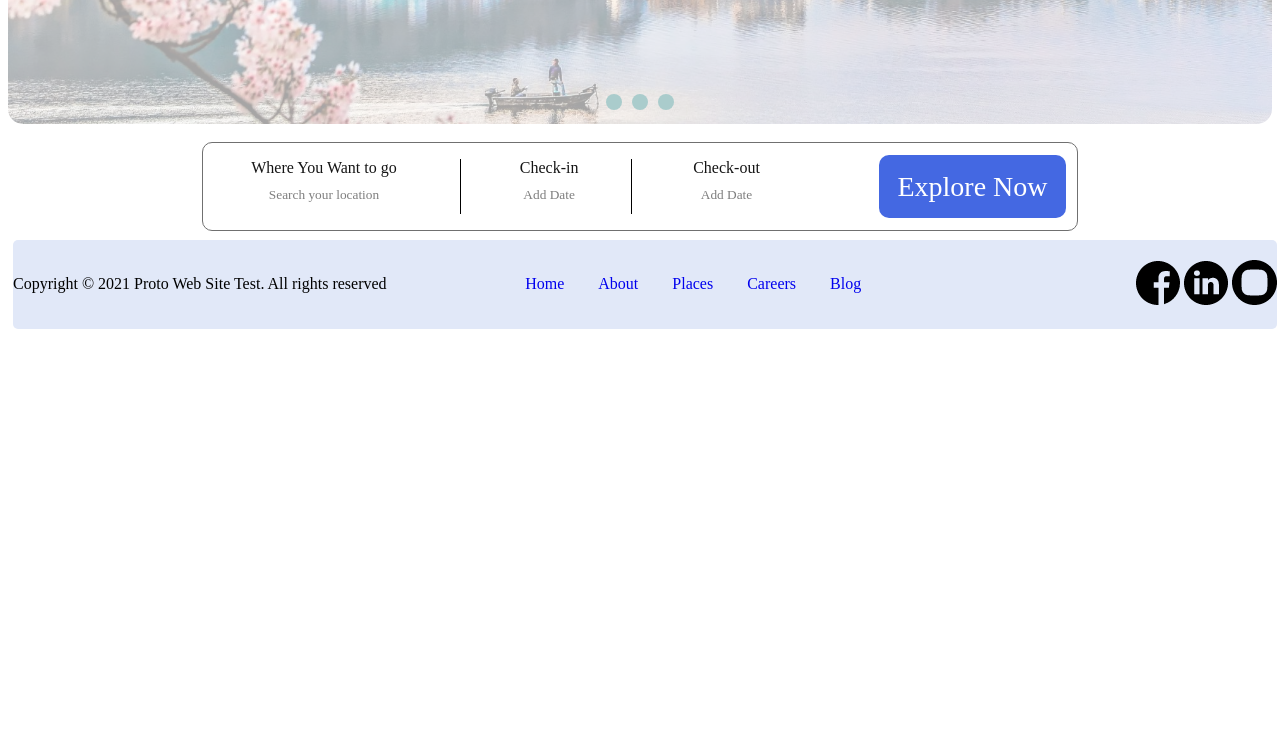
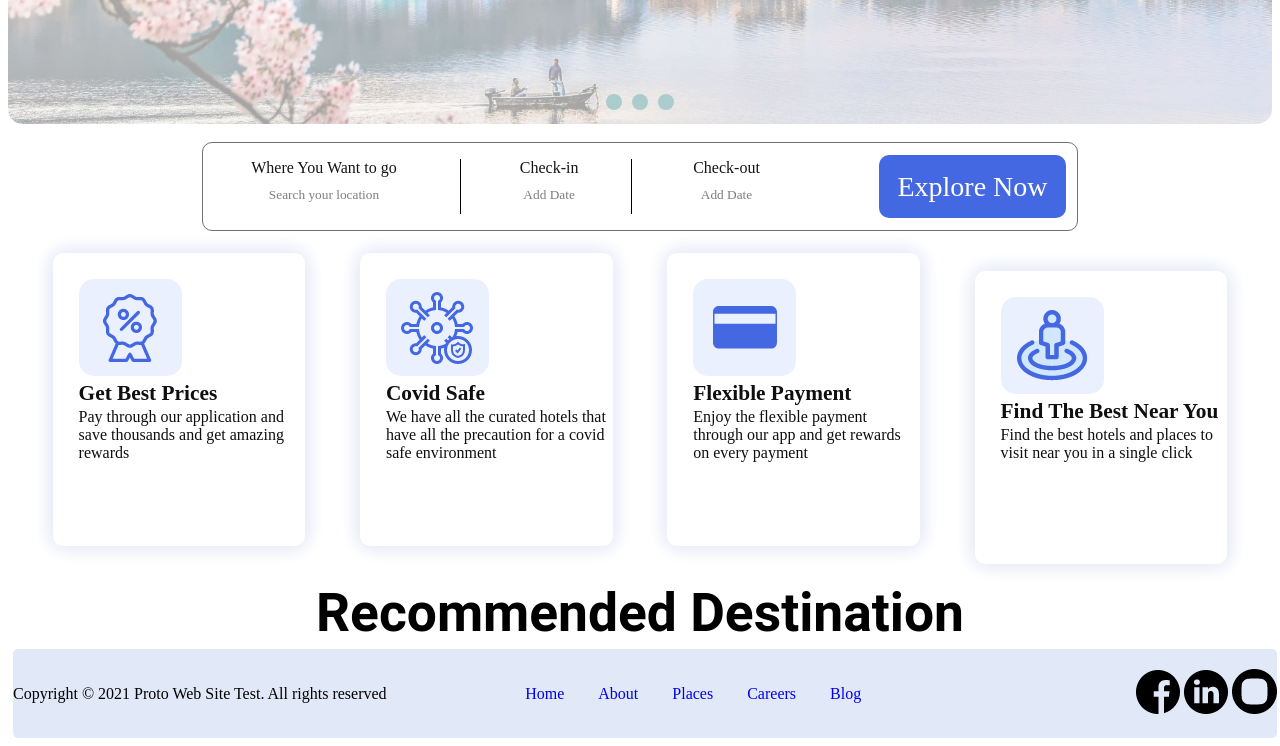
Before and after one commit to vrispo/webpageSampleProject, a PHP site: page / in a window 1280 px wide. Shown: the part 542-1288 px from the top of the page. Before the commit the page ends 871 px from the top, so only its background shows below. Run offline with PHP 8.4, Linux system fonts and the light colour scheme.

Commit message:
aggiornamento varie sezioni

```diff
--- a/index.php
+++ b/index.php
@@ -71,7 +71,33 @@
                     </div>
                 </form>
             </div>
-
+            <br>
+            <div class='info-container'>
+                <div class='info-box'>
+                    <div class="info-img" style="background-image: url('./Images/Get Best Prices.png')"></div>
+                    <div class="info-title"><p>Get Best Prices</p></div>
+                    <div class="info-text"><p>Pay through our application and save thousands and get amazing rewards</p></div>
+                </div>
+                <div class='info-box'>
+                    <div class="info-img" style="background-image: url('./Images/Covid Safe.png')"></div>
+                    <div class="info-title"><p>Covid Safe</p></div>
+                    <div class="info-text"><p>We have all the curated hotels that have all the precaution for a covid safe environment</p></div>
+                </div>
+                <div class='info-box'>
+                    <div class="info-img" style="background-image: url('./Images/Flexible Payment.png')"></div>
+                    <div class="info-title"><p>Flexible Payment</p></div>
+                    <div class="info-text"><p>Enjoy the flexible payment through our app and get rewards on every payment</p></div>
+                </div>
+                <div class='info-box'>
+                    <div class="info-img" style="background-image: url('./Images/Nearby.png')"></div>
+                    <div class="info-title"><p>Find The Best Near You</p></div>
+                    <div class="info-text"><p>Find the best hotels and places to visit near you in a single click</p></div>
+                </div>
+            </div>
+        </div>
+        <br>
+        <div class="destination-container">
+            <div class="destination-title">Recommended Destination</div>
         </div>
 
         <div id ="pie">
--- a/screenstyle.css
+++ b/screenstyle.css
@@ -5,7 +5,7 @@
 */
 body{
     max-width: 1786px;
-    min-width: 995px;
+    min-width: 1200px;
 }
 
 a{
@@ -213,6 +213,7 @@ a{
   to {opacity: 2}
 }
 
+/* SEZIONE TABLE CONTAINER CSS*/
 .table-container{
     position: relative;
     text-align: center;
@@ -324,3 +325,61 @@ input, label {
     border-style: hidden;
     border-radius: 10px;
 }
+
+/* SEZIONE INFO CSS*/
+.info-container{
+    width: 100%;
+    text-align: center;
+}
+.info-box{
+    display: inline-block;
+    width: 20%;
+    max-width: 369px;
+    height: 293.4px;
+    margin-left: 2%;
+    margin-right: 2%;
+    box-shadow:  1px 1px 20px #E5E9F6 ,-1px -1px 20px #E5E9F6;
+    border-radius: 10px;
+}
+
+.info-img{
+    width: 103px;
+    height: 97px;
+    border-radius: 15px;
+    background-position: center; /* Center the image */
+    background-repeat: no-repeat; /* Do not repeat the image */
+    background-size: auto; /* Resize the background image to cover the entire container */
+    background-color: #EBF0FE;
+    margin-left: 26px;
+    margin-top: 26px;
+}
+
+.info-title p{
+    color: #0F0F0F;
+    font-family: "Raleway";
+    font-size: 16pt;
+    font-weight: bold;
+    text-align: left;
+    margin: 5px 2px 0px 26px;
+}
+
+.info-text p{
+    color: #0F0F0F;
+    font-family: "Raleway";
+    font-size: 12pt;
+    text-align: left;
+    margin: 2px 2px 0px 26px;
+}
+
+/*SECTION DESTINATION*/
+.destination-container{
+    width: 100%;
+    text-align: center;
+}
+
+.destination-title{
+    color: #000000;
+    font-family: "Roboto";
+    font-size: 40pt;
+    font-weight: bold;
+}
```
Also changed, not shown: Images/Covid Safe.png (added), Images/Covid Safe@2x.png (added), Images/Flexible Payment.png (added), Images/Flexible Payment@2x.png (added), Images/Get Best Prices.png (added), Images/Get Best Prices@2x.png (added), Images/Nearby.png (added), Images/Nearby@2x.png (added), Images/Rettangolo 65.png (added), Images/Rettangolo 65@2x.png (added), Images/Tracciato 78005.png (added), Images/Tracciato 78005@2x.png (added).
